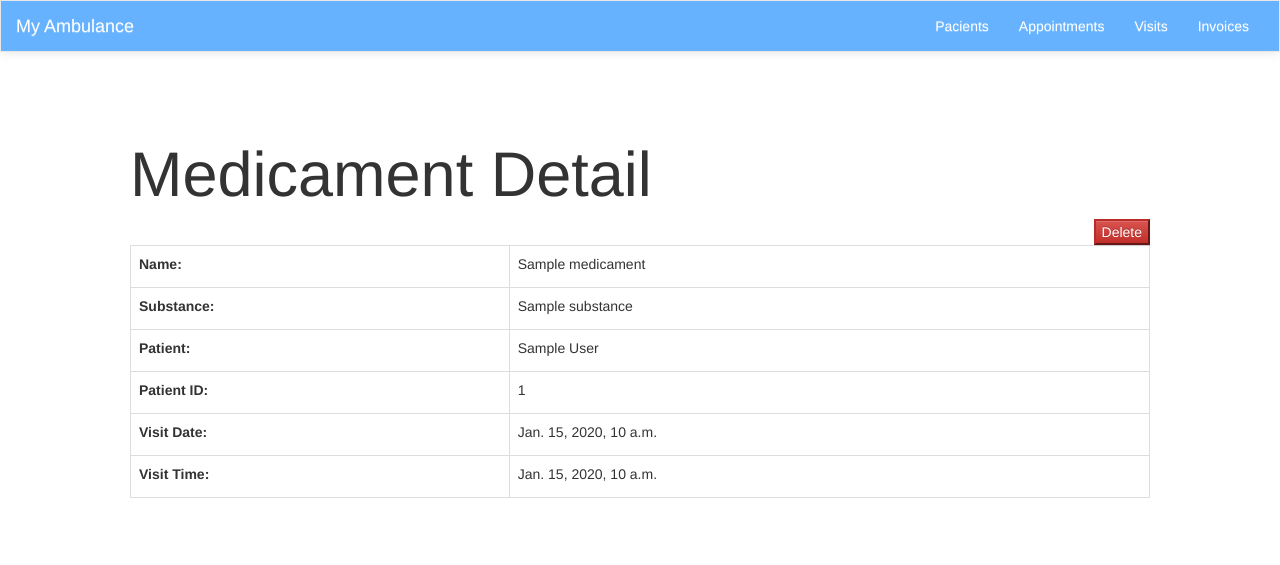
After one commit to JanKoci/IIS-project, a Django app: template IIS_project/visits/templates/visits/medicament.html in a window 1280 px wide. The commit adds this page. Shown: the top 565 px of the page. Run offline with Django 3.2, Linux system fonts and the light colour scheme; the template is opened without the code that fills it: most values are stand-ins (such as "Sample title", 1, 10 or a date in 2020); some libraries are stand-ins or nearby versions.

Commit message:
added Medicament to Visit

```diff
--- /dev/null
+++ b/IIS_project/visits/templates/visits/medicament.html
@@ -0,0 +1,35 @@
+{% extends "base.html" %}
+{% block content %}
+    <div class="jumbotron">
+        <h1>Medicament Detail</h1>
+        <a href="{% url 'visits:medicament_delete' pk=medicament.pk %}">
+            <button type="delete" class="btn-danger" style="float: right;">Delete</button>
+        </a>
+        <table class="table table-bordered">
+            <tr>
+                <td><label>Name:</label></td>
+                <td>{{medicament.name}}</td>
+            </tr>
+            <tr>
+                <td><label>Substance:</label></td>
+                <td>{{medicament.substance}}</td>
+            </tr>
+            <tr>
+                <td><label>Patient:</label></td>
+                <td>{{medicament.visit_id.patient_id.first_name}} {{medicament.visit_id.patient_id.last_name}}</td>
+            </tr>
+            <tr>
+                <td><label>Patient ID:</label></td>
+                <td>{{medicament.visit_id.patient_id.person_id}}</td>
+            </tr>
+            <tr>
+                <td><label>Visit Date:</label></td>
+                <td>{{medicament.visit_id.visit_date}}</td>
+            </tr>
+            <tr>
+                <td><label>Visit Time:</label></td>
+                <td>{{medicament.visit_id.visit_time}}</td>
+            </tr>
+        </table>
+    </div>
+{% endblock %}
--- a/IIS_project/visits/urls.py
+++ b/IIS_project/visits/urls.py
@@ -7,8 +7,12 @@ urlpatterns = [
     path('', views.VisitListView.as_view(), name='visit_list'),
     path('<int:pk>/', views.VisitDetailView.as_view(), name='visit_detail'),
     path('create/', views.VisitCreateView.as_view(), name='visit_create'),
-    path('operation/create/<int:visit>/', views.OperationCreateView.as_view(), name='operation_create'),
     path('update/<int:pk>/', views.VisitUpdateView.as_view(), name='visit_update'),
     path('delete/<int:pk>/', views.VisitDeleteView.as_view(), name='visit_delete'),
+    path('medicament/create/<int:visit>', views.MedicamentCreateView.as_view(), name='medicament_create'),
+    path('medicament/<int:pk>/', views.MedicamentDetailView.as_view(), name='medicament_detail'),
+    path('medicament/delete/<int:pk>', views.MedicamentDeleteView.as_view(), name='medicament_delete'),
+
+    path('operation/create/<int:visit>/', views.OperationCreateView.as_view(), name='operation_create'),
 
 ]
```
Also changed, not shown: IIS_project/visits/templates/visits/medicament_confirm_delete.html (added, +13 -0 lines), IIS_project/visits/templates/visits/medicament_form.html (added, +16 -0 lines), IIS_project/visits/templates/visits/visit.html (+14 -0 lines), IIS_project/visits/views.py (+26 -0 lines).
